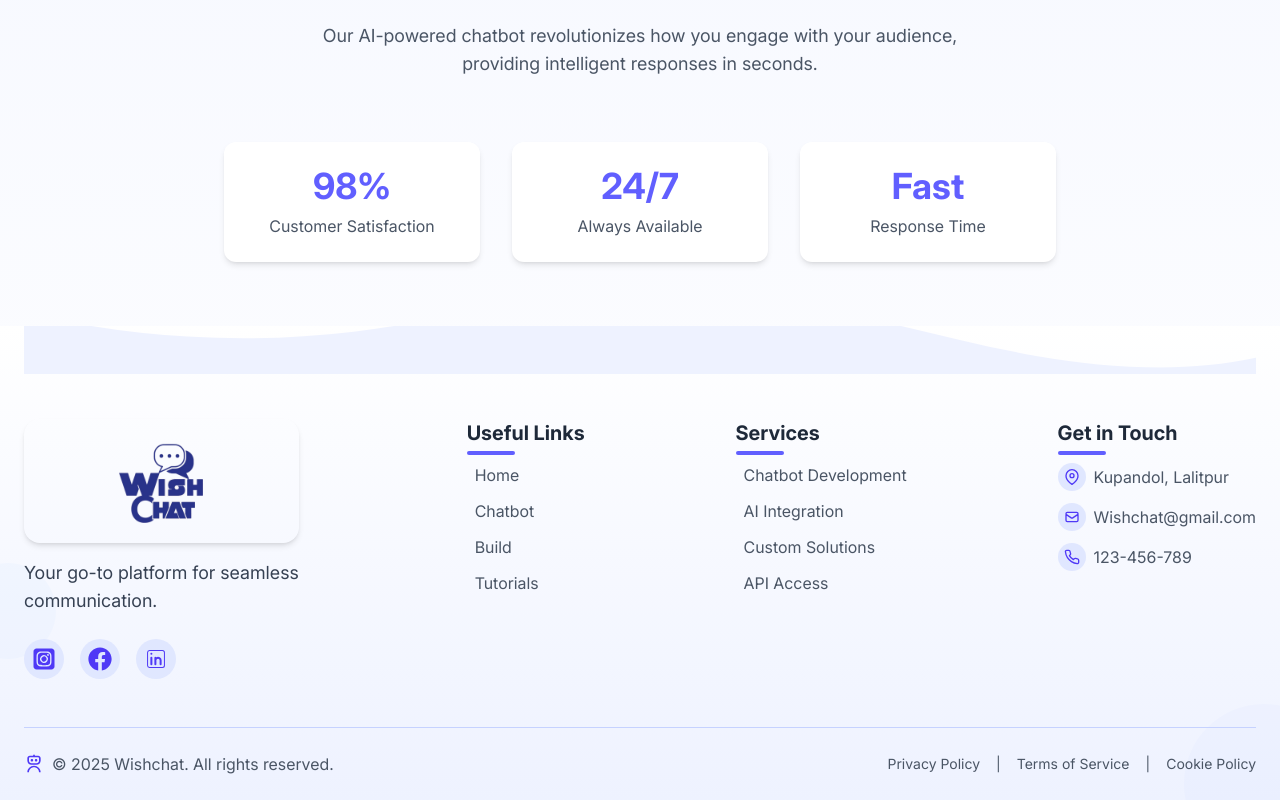
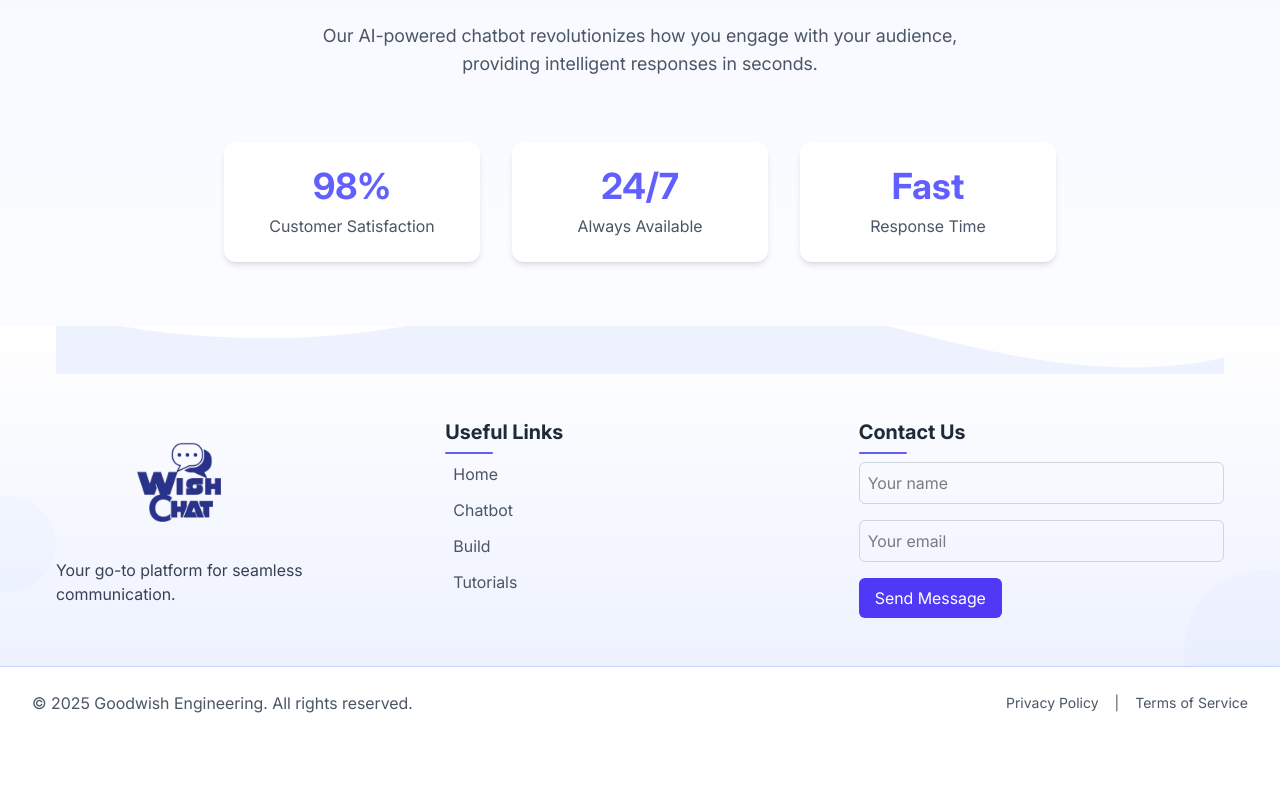
Before and after one commit to Robotics-Academy-of-Nepal/wishchat-redesign-frontend, a React (Vite) app: page / in a window 1280 px wide. Shown: the part 1062-1862 px from the top of the page. After the commit the page ends 1801 px from the top, so only its background shows below. Built offline with nearby package versions, Linux system fonts and the light colour scheme.

Commit message:
feat: integrated message usage in analytics and created on in chatbot details

```diff
--- a/src/Components/ChatbotSettings/ChatbotDetail.jsx
+++ b/src/Components/ChatbotSettings/ChatbotDetail.jsx
@@ -66,7 +66,7 @@ const ChatbotDetail = ({ chatbotData }) => {
             <div>
               <p className="text-sm text-gray-500">Created On</p>
               <p className="font-medium">
-                {formatDate(chatbotData.created_at)}
+                {formatDate(fetchedDetails.created_at)}
               </p>
             </div>
           </div>
--- a/src/Components/Homepage/Footer.jsx
+++ b/src/Components/Homepage/Footer.jsx
@@ -7,8 +7,30 @@ import { FiMapPin, FiPhone } from "react-icons/fi";
 import logo from "../../assets/wishchat-logo.png";
 
 const Footer = () => {
+  const handleSubmit = (e) => {
+    console.log("submit clicked");
+    e.preventDefault();
+    const email = e.target.email.value;
+    const name = e.target.name.value; // Now this will work since we added a name field
+
+    // Basic validation
+    if (!email || !name) {
+      alert("Please fill in all fields");
+      return;
+    }
+
+    // Create mailto link with both name and email
+    window.location.href = `mailto:bksmhrfacade@gmail.com?subject=Message from ${encodeURIComponent(
+      name
+    )}&body=From: ${encodeURIComponent(email)}`;
+
+    alert("Thank you for your message! We will get back to you soon.");
+    e.target.reset();
+  };
+
   return (
-    <div className="relative overflow-hidden bg-gradient-to-b from-white to-indigo-50">
+    <>
+      <div className="px-4 md:px-6 lg:px-8 relative overflow-hidden bg-gradient-to-b from-white to-indigo-50">
         {/* Decorative elements */}
         <div className="absolute -bottom-16 -right-16 w-40 h-40 bg-indigo-200 rounded-full opacity-10"></div>
         <div className="absolute top-1/2 -left-10 w-24 h-24 bg-blue-200 rounded-full opacity-10"></div>
@@ -29,11 +51,11 @@ const Footer = () => {
             </svg>
           </div>
 
-        <div className="md:flex md:flex-row sm:flex-col sm:gap-12 justify-between py-12 border-t border-indigo-200">
+          <div className="md:flex md:flex-row sm:flex-col justify-between py-12">
             {/* Company Info */}
             <div className="flex flex-col gap-4 items-center md:items-start mb-12 md:mb-0 md:w-1/3">
               <div className="flex flex-col gap-4">
-              <div className="rounded-2xl p-3 shadow-md flex items-center justify-center">
+                <div className="p-3 flex items-center justify-center">
                   <img
                     src={logo}
                     className="h-[100px] w-[100px]"
@@ -41,48 +63,21 @@ const Footer = () => {
                   />
                 </div>
 
-              <h1 className="text-gray-700 text-center md:text-left text-lg">
+                <h1 className="text-gray-700 text-center md:text-left ">
                   Your go-to platform for seamless
                   <br />
                   communication.
                 </h1>
               </div>
-
-            <div className="flex gap-4 items-center justify-center md:justify-start w-full mt-2">
-              <a
-                href="#"
-                className="text-indigo-600 hover:text-indigo-800 transition-colors duration-300 transform hover:scale-110"
-              >
-                <div className="bg-indigo-100 p-2 rounded-full">
-                  <FaSquareInstagram className="text-2xl" />
-                </div>
-              </a>
-              <a
-                href="#"
-                className="text-indigo-600 hover:text-indigo-800 transition-colors duration-300 transform hover:scale-110"
-              >
-                <div className="bg-indigo-100 p-2 rounded-full">
-                  <FaFacebook className="text-2xl" />
-                </div>
-              </a>
-              <a
-                href="#"
-                className="text-indigo-600 hover:text-indigo-800 transition-colors duration-300 transform hover:scale-110"
-              >
-                <div className="bg-indigo-100 p-2 rounded-full">
-                  <CiLinkedin className="text-2xl" />
-                </div>
-              </a>
-            </div>
             </div>
 
             {/* Useful Links and Contact */}
-          <div className="flex flex-wrap justify-between gap-8 md:gap-16 md:w-2/3">
+            <div className="grid sm:grid-cols-2 justify-between gap-8 md:gap-12 md:w-2/3">
               {/* Useful Links */}
               <div className="flex flex-col">
                 <h1 className="font-bold text-xl text-gray-800 mb-4 relative">
                   Useful Links
-                <span className="absolute -bottom-2 left-0 w-12 h-1 bg-indigo-500 rounded-full"></span>
+                  <span className="absolute -bottom-2 left-0 w-12 h-0.5 bg-indigo-500 rounded-full"></span>
                 </h1>
                 <div className="flex flex-col space-y-3 text-md">
                   <a
@@ -116,90 +111,46 @@ const Footer = () => {
                 </div>
               </div>
 
-            {/* Services */}
+              {/* contact us form */}
               <div className="flex flex-col">
                 <h1 className="font-bold text-xl text-gray-800 mb-4 relative">
-                Services
-                <span className="absolute -bottom-2 left-0 w-12 h-1 bg-indigo-500 rounded-full"></span>
+                  Contact Us
+                  <span className="absolute -bottom-2 left-0 w-12 h-0.5 bg-indigo-500 rounded-full"></span>
                 </h1>
-              <div className="flex flex-col space-y-3 text-md">
-                <a
-                  href="#"
-                  className="text-gray-600 hover:text-indigo-700 transition-colors flex items-center gap-2 group"
+                <form className="flex flex-col gap-4" onSubmit={handleSubmit}>
+                  <input
+                    type="text"
+                    name="name"
+                    placeholder="Your name"
+                    className="p-2 border border-gray-300 rounded-md focus:outline-none focus:ring-2 focus:ring-indigo-400"
+                    required
+                  />
+                  <input
+                    type="email"
+                    name="email"
+                    placeholder="Your email"
+                    className="p-2 border border-gray-300 rounded-md focus:outline-none focus:ring-2 focus:ring-indigo-400"
+                    required
+                  />
+
+                  <button
+                    type="submit"
+                    className="bg-indigo-600 text-white py-2 px-4 rounded-md hover:bg-indigo-700 transition-colors w-fit"
                   >
-                  <span className="w-0 group-hover:w-2 h-2 bg-indigo-500 rounded-full transition-all duration-300"></span>
-                  <span>Chatbot Development</span>
-                </a>
-                <a
-                  href="#"
-                  className="text-gray-600 hover:text-indigo-700 transition-colors flex items-center gap-2 group"
-                >
-                  <span className="w-0 group-hover:w-2 h-2 bg-indigo-500 rounded-full transition-all duration-300"></span>
-                  <span>AI Integration</span>
-                </a>
-                <a
-                  href="#"
-                  className="text-gray-600 hover:text-indigo-700 transition-colors flex items-center gap-2 group"
-                >
-                  <span className="w-0 group-hover:w-2 h-2 bg-indigo-500 rounded-full transition-all duration-300"></span>
-                  <span>Custom Solutions</span>
-                </a>
-                <a
-                  href="#"
-                  className="text-gray-600 hover:text-indigo-700 transition-colors flex items-center gap-2 group"
-                >
-                  <span className="w-0 group-hover:w-2 h-2 bg-indigo-500 rounded-full transition-all duration-300"></span>
-                  <span>API Access</span>
-                </a>
-              </div>
-            </div>
-
-            {/* Get in Touch */}
-            <div className="flex flex-col">
-              <h1 className="font-bold text-xl text-gray-800 mb-4 relative">
-                Get in Touch
-                <span className="absolute -bottom-2 left-0 w-12 h-1 bg-indigo-500 rounded-full"></span>
-              </h1>
-              <div className="flex flex-col space-y-3 text-md">
-                <a
-                  href="#"
-                  className="text-gray-600 hover:text-indigo-700 transition-colors flex items-center gap-2"
-                >
-                  <div className="bg-indigo-100 p-1.5 rounded-full">
-                    <FiMapPin className="text-indigo-600" />
-                  </div>
-                  <span>Kupandol, Lalitpur</span>
-                </a>
-                <a
-                  href="mailto:Wishchat@gmail.com"
-                  className="text-gray-600 hover:text-indigo-700 transition-colors flex items-center gap-2"
-                >
-                  <div className="bg-indigo-100 p-1.5 rounded-full">
-                    <HiOutlineMail className="text-indigo-600" />
-                  </div>
-                  <span>Wishchat@gmail.com</span>
-                </a>
-                <a
-                  href="tel:123-456-789"
-                  className="text-gray-600 hover:text-indigo-700 transition-colors flex items-center gap-2"
-                >
-                  <div className="bg-indigo-100 p-1.5 rounded-full">
-                    <FiPhone className="text-indigo-600" />
-                  </div>
-                  <span>123-456-789</span>
-                </a>
+                    Send Message
+                  </button>
+                </form>
               </div>
             </div>
           </div>
         </div>
-
-        {/* Copyright */}
-        <div className="py-6 text-center border-t border-indigo-200">
+      </div>
+      <div className="px-4 md:px-6 lg:px-8 py-6 text-center border-t border-indigo-200">
         <div className="flex flex-col md:flex-row items-center justify-between gap-4">
           <div className="flex items-center gap-2">
-              <RiRobot3Line className="text-indigo-600 text-xl" />
             <p className="text-gray-600">
-                © {new Date().getFullYear()} Wishchat. All rights reserved.
+              © {new Date().getFullYear()} Goodwish Engineering. All rights
+              reserved.
             </p>
           </div>
 
@@ -211,15 +162,10 @@ const Footer = () => {
             <a href="#" className="hover:text-indigo-700 transition-colors">
               Terms of Service
             </a>
-              <span>|</span>
-              <a href="#" className="hover:text-indigo-700 transition-colors">
-                Cookie Policy
-              </a>
           </div>
         </div>
       </div>
-      </div>
-    </div>
+    </>
   );
 };
 
```
Also changed, not shown: src/Components/ChatbotSettings/ChatbotAnalytics.jsx (+36 -19 lines). Lines whose indentation alone changed are shown as unchanged.
